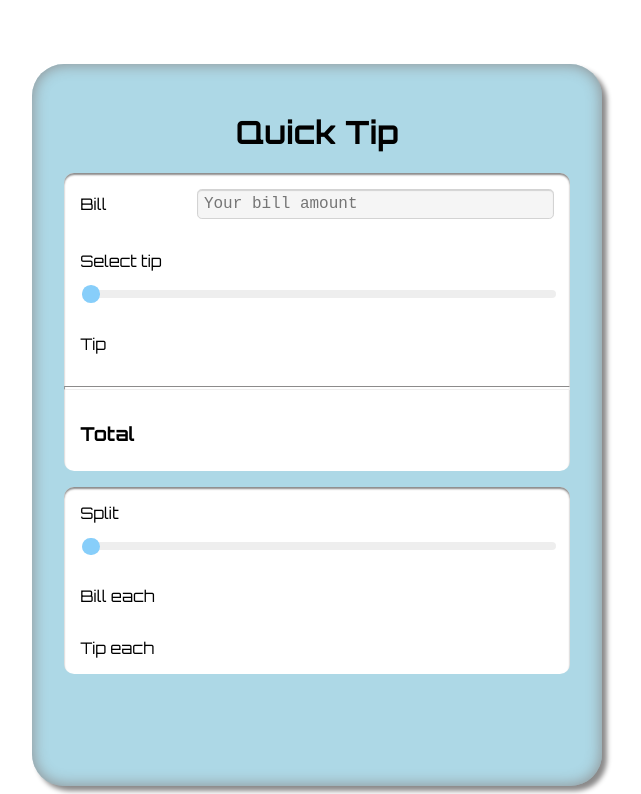
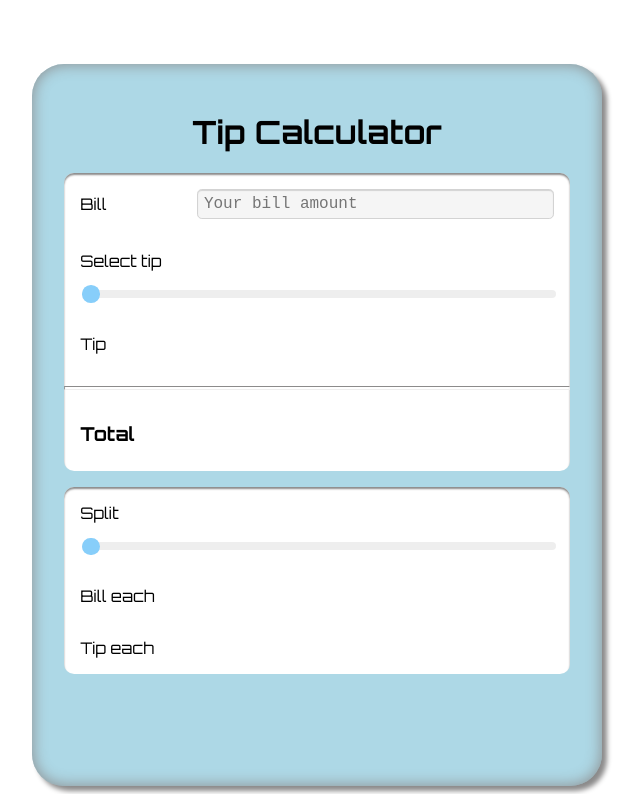
Before and after one commit to Mama-simba/tip-calculator, a plain HTML site: page index.html in a window 1280 px wide. Shown: the top 794 px of the page, without its empty margins (323-964 px from the left). Drawn offline with Linux system fonts and the light colour scheme.

Commit message:
Title changed

```diff
--- a/index.html
+++ b/index.html
@@ -15,7 +15,7 @@
 <body>
 
     <main id="container">
-        <h1>Quick Tip</h1>
+        <h1>Tip Calculator</h1>
 
         <section>
             <div class="bill">
```
